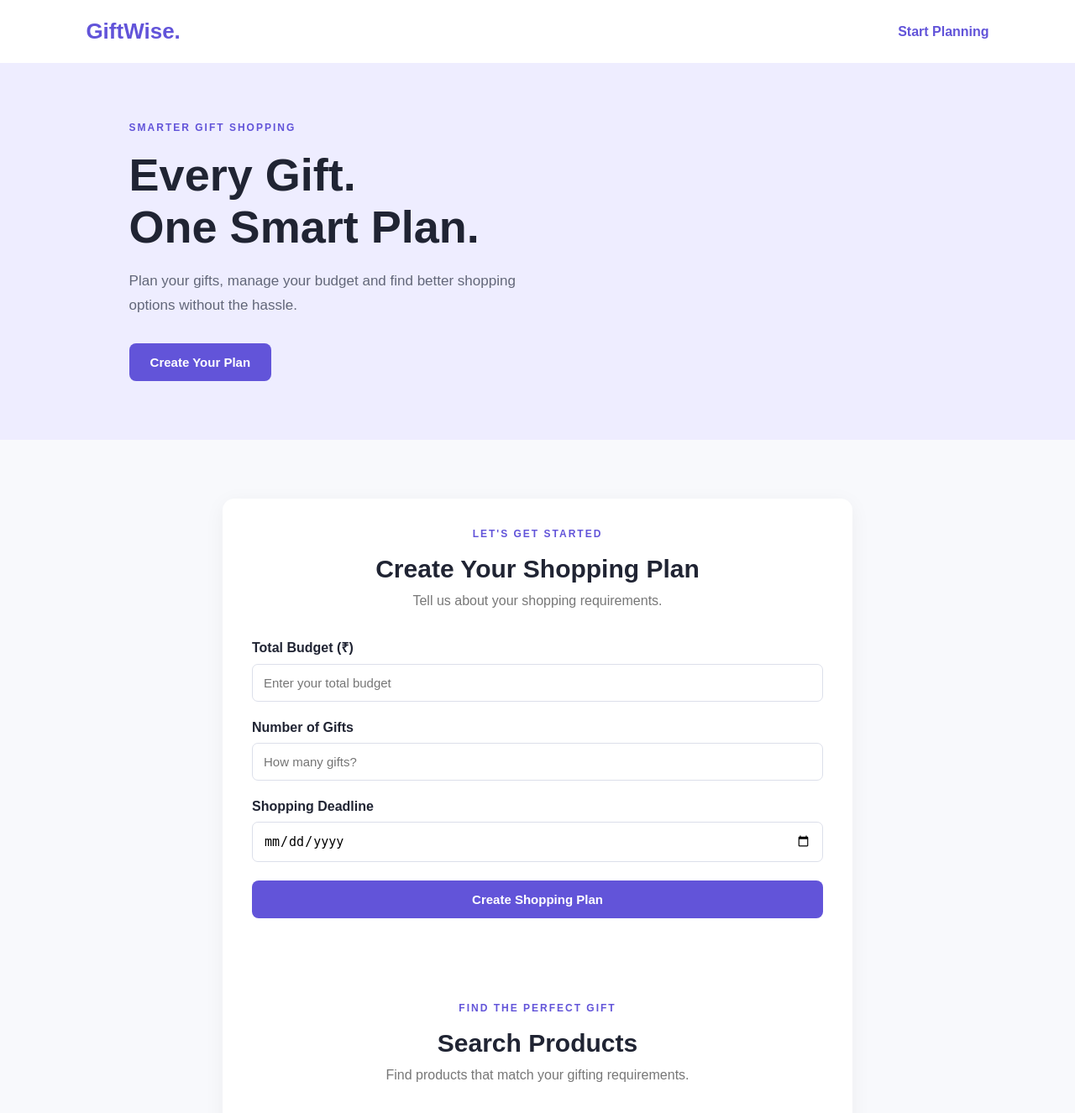
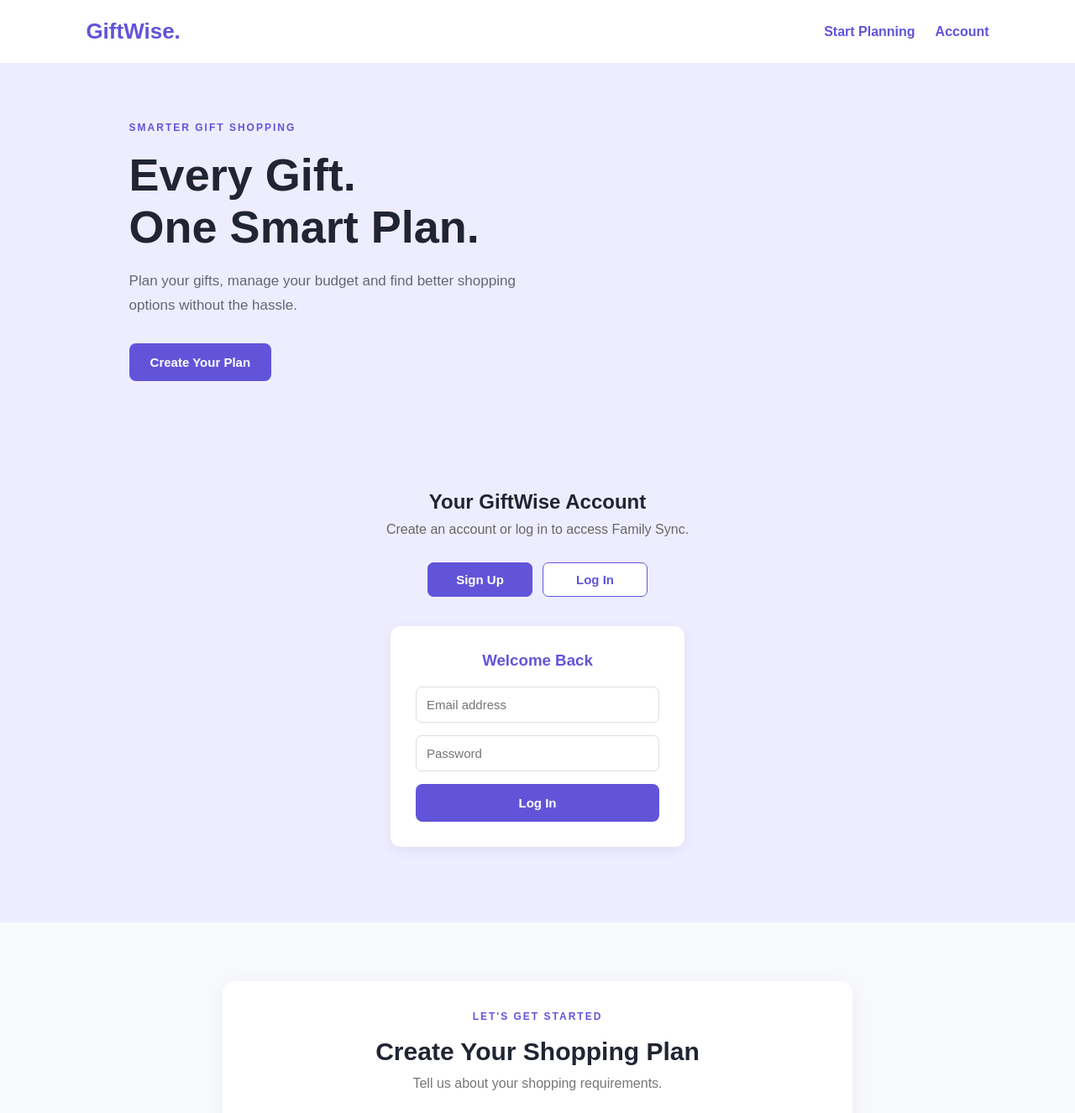
Before and after one commit to SHOURYA5280/GitWise, a Flask app: page / in a window 1280 px wide. Shown: the top 1326 px of the page at 84% size. Run offline with Flask 3, Linux system fonts and the light colour scheme; some libraries are stand-ins or nearby versions.

Commit message:
Added authentication foundation for Family Sync

```diff
--- a/static/css/style.css
+++ b/static/css/style.css
@@ -346,3 +346,155 @@ footer {
         grid-template-columns: 1fr;
     }
 }
+
+/* Authentication Section */
+.account-section {
+    padding: 60px 8%;
+    text-align: center;
+    background: #eeedff;
+}
+
+.account-section h2 {
+    color: #202433;
+    margin-bottom: 10px;
+}
+
+.account-section > p {
+    color: #666;
+    margin-bottom: 30px;
+}
+
+.auth-container {
+    display: flex;
+    justify-content: center;
+    gap: 30px;
+    flex-wrap: wrap;
+}
+
+.auth-container form {
+    background: white;
+    padding: 30px;
+    border-radius: 12px;
+    width: 100%;
+    max-width: 350px;
+    display: flex;
+    flex-direction: column;
+    gap: 15px;
+    box-shadow: 0 4px 15px rgba(0, 0, 0, 0.06);
+}
+
+.auth-container h3 {
+    color: #6254d9;
+    margin-bottom: 5px;
+}
+
+.auth-container input {
+    padding: 12px;
+    border: 1px solid #ddd;
+    border-radius: 7px;
+    font-size: 15px;
+    width: 100%;
+}
+
+.auth-container input:focus {
+    outline: none;
+    border-color: #6254d9;
+}
+
+.auth-container button {
+    width: 100%;
+}
+
+#auth-message {
+    margin-top: 20px;
+    font-weight: 500;
+}
+
+#account-status {
+    margin-top: 20px;
+}
+
+#logged-in-user {
+    margin-bottom: 12px;
+}
+
+.nav-links {
+    display: flex;
+    align-items: center;
+    gap: 24px;
+}
+
+@media (max-width: 600px) {
+    .nav-links {
+        gap: 12px;
+    }
+
+    .account-section {
+        padding: 45px 5%;
+    }
+
+    .auth-container form {
+        max-width: 100%;
+    }
+}
+
+.auth-container form[hidden] {
+    display: none;
+}
+
+/* Authentication Toggle */
+.auth-toggle {
+    width: 100%;
+    display: flex;
+    justify-content: center;
+    gap: 12px;
+    margin-bottom: 5px;
+}
+
+.auth-toggle button {
+    padding: 11px 28px;
+    border: 1px solid #6254d9;
+    border-radius: 7px;
+    background: white;
+    color: #6254d9;
+    font-size: 15px;
+    font-weight: 600;
+    cursor: pointer;
+    transition: 0.2s ease;
+}
+
+.auth-toggle button:hover {
+    background: #eeedff;
+}
+
+.auth-toggle .primary-btn {
+    background: #6254d9;
+    color: white;
+}
+
+.auth-toggle .primary-btn:hover {
+    background: #4e42bd;
+}
+
+/* Hide inactive authentication forms */
+.auth-container form[hidden] {
+    display: none;
+}
+
+/* Authentication Toggle Fix */
+.auth-toggle {
+    width: 100%;
+    display: flex;
+    justify-content: center;
+    gap: 12px;
+    margin-bottom: 5px;
+}
+
+.auth-toggle[hidden] {
+    display: none;
+}
+
+.auth-toggle button {
+    width: 125px;
+    flex: 0 0 125px;
+}
--- a/static/js/app.js
+++ b/static/js/app.js
@@ -1,3 +1,14 @@
+import {
+    auth
+} from "./firebase.js";
+
+import {
+    createUserWithEmailAndPassword,
+    signInWithEmailAndPassword,
+    signOut,
+    onAuthStateChanged
+} from "https://www.gstatic.com/firebasejs/13.4.0/firebase-auth.js";
+
 const form = document.getElementById("planner-form");
 const result = document.getElementById("result");
 
@@ -340,3 +351,173 @@ productSearchForm.addEventListener("submit", async function(event) {
     }
 
 });
+
+// ===============================
+// Firebase Authentication
+// ===============================
+
+const signupForm = document.getElementById("signup-form");
+const loginForm = document.getElementById("login-form");
+
+const authMessage = document.getElementById("auth-message");
+const accountStatus = document.getElementById("account-status");
+const loggedInUser = document.getElementById("logged-in-user");
+
+const logoutBtn = document.getElementById("logout-btn");
+
+
+// Display authentication messages
+function showAuthMessage(message) {
+    authMessage.textContent = message;
+}
+
+
+// Create Account
+signupForm.addEventListener("submit", async function (event) {
+    event.preventDefault();
+
+    const email = document.getElementById("signup-email").value.trim();
+    const password = document.getElementById("signup-password").value;
+    const confirmPassword = document.getElementById("signup-confirm-password").value;
+
+    if (password !== confirmPassword) {
+        showAuthMessage("Passwords do not match.");
+        return;
+    }
+
+    try {
+        await createUserWithEmailAndPassword(auth, email, password);
+
+        showAuthMessage("Account created successfully!");
+
+        signupForm.reset();
+
+    } catch (error) {
+        if (error.code === "auth/email-already-in-use") {
+            showAuthMessage("This email is already registered.");
+        } else if (error.code === "auth/weak-password") {
+            showAuthMessage("Please choose a stronger password.");
+        } else if (error.code === "auth/invalid-email") {
+            showAuthMessage("Please enter a valid email address.");
+        } else {
+            showAuthMessage("Unable to create account. Please try again.");
+            console.error(error);
+        }
+    }
+});
+
+
+// Log In
+loginForm.addEventListener("submit", async function (event) {
+    event.preventDefault();
+
+    const email = document.getElementById("login-email").value.trim();
+    const password = document.getElementById("login-password").value;
+
+    try {
+        await signInWithEmailAndPassword(auth, email, password);
+
+        showAuthMessage("Logged in successfully!");
+
+        loginForm.reset();
+
+    } catch (error) {
+        if (error.code === "auth/invalid-credential") {
+            showAuthMessage("Incorrect email or password.");
+        } else if (error.code === "auth/too-many-requests") {
+            showAuthMessage("Too many attempts. Please try again later.");
+        } else {
+            showAuthMessage("Unable to log in. Please try again.");
+            console.error(error);
+        }
+    }
+});
+
+
+// Track Login Status
+onAuthStateChanged(auth, function (user) {
+
+    // Authentication Form Switching
+
+const signupBtn = document.getElementById("show-signup-btn");
+const loginBtn = document.getElementById("show-login-btn");
+
+const accountHeading = document.getElementById("account-heading");
+const accountDescription = document.getElementById("account-description");
+
+const authToggle = document.querySelector(".auth-toggle");
+
+
+// Show Sign Up Form
+signupBtn.addEventListener("click", function () {
+    signupForm.hidden = false;
+    loginForm.hidden = true;
+
+    signupBtn.classList.add("primary-btn");
+    loginBtn.classList.remove("primary-btn");
+
+    showAuthMessage("");
+});
+
+
+// Show Log In Form
+loginBtn.addEventListener("click", function () {
+    signupForm.hidden = true;
+    loginForm.hidden = false;
+
+    loginBtn.classList.add("primary-btn");
+    signupBtn.classList.remove("primary-btn");
+
+    showAuthMessage("");
+});
+
+
+// Track Login Status
+onAuthStateChanged(auth, function (user) {
+
+    if (user) {
+        signupForm.hidden = true;
+        loginForm.hidden = true;
+
+        authToggle.hidden = true;
+        accountHeading.hidden = true;
+        accountDescription.hidden = true;
+        authMessage.hidden = true;
+
+        accountStatus.hidden = false;
+
+        loggedInUser.textContent = "Logged in as: " + user.email;
+
+    } else {
+        signupForm.hidden = false;
+        loginForm.hidden = true;
+
+        authToggle.hidden = false;
+        accountHeading.hidden = false;
+        accountDescription.hidden = false;
+        authMessage.hidden = false;
+
+        accountStatus.hidden = true;
+
+        signupBtn.classList.add("primary-btn");
+        loginBtn.classList.remove("primary-btn");
+    }
+
+});
+});
+
+
+// Log Out
+logoutBtn.addEventListener("click", async function () {
+
+    try {
+        await signOut(auth);
+
+        showAuthMessage("You have logged out successfully.");
+
+    } catch (error) {
+        showAuthMessage("Unable to log out. Please try again.");
+        console.error(error);
+    }
+
+});
--- /dev/null
+++ b/static/js/firebase.js
@@ -0,0 +1,30 @@
+import { initializeApp } from "https://www.gstatic.com/firebasejs/13.4.0/firebase-app.js";
+
+import { getAuth } from "https://www.gstatic.com/firebasejs/13.4.0/firebase-auth.js";
+
+import { getFirestore } from "https://www.gstatic.com/firebasejs/13.4.0/firebase-firestore.js";
+
+
+// Firebase configuration
+const firebaseConfig = {
+    apiKey: "AIzaSyAPjgKCivOvuAK9e5yVjnPy_6vE2n3wB8Y",
+    authDomain: "giftwise-1c679.firebaseapp.com",
+    projectId: "giftwise-1c679",
+    storageBucket: "giftwise-1c679.firebasestorage.app",
+    messagingSenderId: "510233924958",
+    appId: "1:510233924958:web:4f3ab9f5a77f4bc4072bcf"
+};
+
+
+// Initialize Firebase
+const firebaseApp = initializeApp(firebaseConfig);
+
+
+// Initialize Firebase services
+const auth = getAuth(firebaseApp);
+const db = getFirestore(firebaseApp);
+
+
+console.log("GiftWise Firebase initialized successfully!");
+
+export { firebaseApp, auth, db };
--- a/templates/index.html
+++ b/templates/index.html
@@ -15,8 +15,10 @@
     <header>
         <nav class="navbar">
             <h2 class="logo">GiftWise.</h2>
-
-            <a href="#planner" class="nav-btn">Start Planning</a>
+            <div class="nav-links">
+                <a href="#planner" class="nav-btn">Start Planning</a>
+                <a href="#account" class="nav-btn">Account</a>
+            </div>
         </nav>
     </header>
 
@@ -44,6 +46,86 @@
 
         </section>
 
+        <section class="account-section" id="account">
+            <h2 id="account-heading">Your GiftWise Account</h2>
+            <p id="account-description">Create an account or log in to access Family Sync.</p>
+
+            <div class="auth-container">
+
+                <div class="auth-toggle">
+                    <button type="button" id="show-signup-btn" class="primary-btn">
+                        Sign Up
+                    </button>
+
+                    <button type="button" id="show-login-btn">
+                        Log In
+                    </button>
+                </div>
+
+                <form id="signup-form" hidden>
+                    <h3>Create Account</h3>
+
+                    <input
+                        type="email"
+                        id="signup-email"
+                        placeholder="Email address"
+                        required
+                    >
+
+                    <input
+                        type="password"
+                        id="signup-password"
+                        placeholder="Password (minimum 6 characters)"
+                        minlength="6"
+                        required
+                    >
+
+                    <input
+                        type="password"
+                        id="signup-confirm-password"
+                        placeholder="Confirm password"
+                        minlength="6"
+                        required
+                    >
+
+                    <button type="submit" class="primary-btn">
+                        Sign Up
+                    </button>
+                </form>
+
+                <form id="login-form">
+                    <h3>Welcome Back</h3>
+
+                    <input
+                        type="email"
+                        id="login-email"
+                        placeholder="Email address"
+                        required
+                    >
+
+                    <input
+                        type="password"
+                        id="login-password"
+                        placeholder="Password"
+                        required
+                    >
+
+                    <button type="submit" class="primary-btn">
+                        Log In
+                    </button>
+                </form>
+
+            </div>
+
+            <p id="auth-message"></p>
+
+            <div id="account-status" hidden>
+                <p id="logged-in-user"></p>
+                <button id="logout-btn" class="primary-btn" type="button">
+                    Log Out
+                </button>
+            </div>
+        </section>
 
         <section class="planner-section" id="planner">
 
@@ -159,7 +241,7 @@
     </footer>
 
 
-    <script src="{{ url_for('static', filename='js/app.js') }}"></script>
+    <script type="module" src="{{ url_for('static', filename='js/app.js') }}"></script>
 
 </body>
 
```
